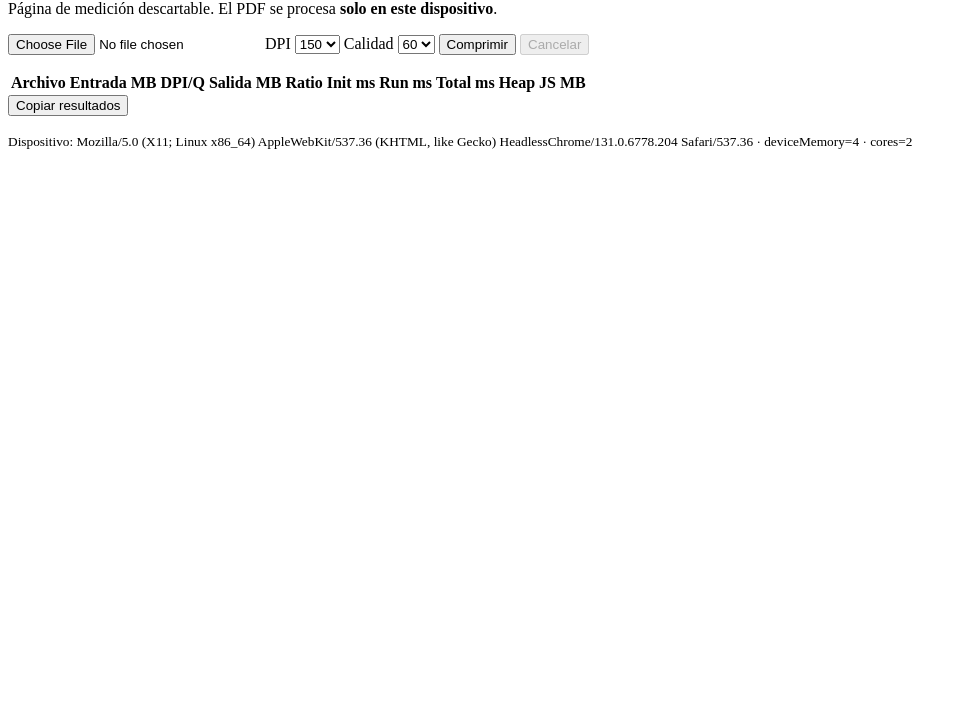
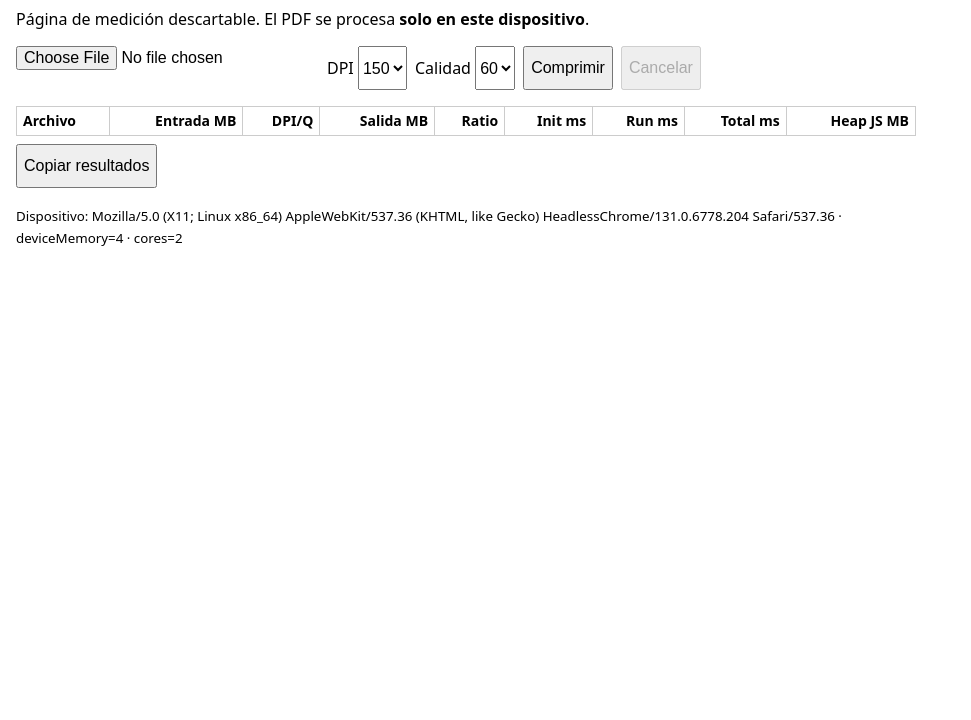
Before and after one commit to whoisarthur12/mi-uni, a plain HTML site: page spikes/s1-ghostscript/csp-sin-wasm.html in a window 1280 px wide. Shown: the part 80-800 px from the top of the page, without its empty margins (0-971 px from the left). Drawn offline with Linux system fonts and the light colour scheme.

Commit message:
fix(s1): mover estilos a style.css para cumplir la CSP
Co-Authored-By: Claude Opus 5.5 <noreply@anthropic.com>
Claude-Session: https://claude.ai/code/session_01Hj2fPSFEha6PE23MgXqxeF

```diff
--- a/spikes/s1-ghostscript/csp-sin-wasm.html
+++ b/spikes/s1-ghostscript/csp-sin-wasm.html
@@ -5,12 +5,7 @@
 <meta name="viewport" content="width=device-width, initial-scale=1">
 <meta http-equiv="Content-Security-Policy" content="default-src 'self'; script-src 'self'; worker-src 'self'; connect-src 'self'; img-src 'self' data: blob:; object-src 'none'; base-uri 'none'">
 <title>Spike S1 — CSP SIN wasm-unsafe-eval</title>
-<style>
-  body{font:16px/1.4 system-ui,sans-serif;margin:16px;max-width:900px}
-  table{border-collapse:collapse;width:100%;font-size:14px}td,th{border:1px solid #ccc;padding:4px 6px;text-align:right}
-  th:first-child,td:first-child{text-align:left} button,input,select{min-height:44px;font-size:16px}
-  .row{display:flex;gap:8px;flex-wrap:wrap;align-items:center;margin:8px 0}
-</style>
+<link rel="stylesheet" href="./style.css">
 </head>
 <body>
 <h1>Spike S1 — CSP SIN wasm-unsafe-eval</h1>
--- /dev/null
+++ b/spikes/s1-ghostscript/style.css
@@ -0,0 +1,4 @@
+  body{font:16px/1.4 system-ui,sans-serif;margin:16px;max-width:900px}
+  table{border-collapse:collapse;width:100%;font-size:14px}td,th{border:1px solid #ccc;padding:4px 6px;text-align:right}
+  th:first-child,td:first-child{text-align:left} button,input,select{min-height:44px;font-size:16px}
+  .row{display:flex;gap:8px;flex-wrap:wrap;align-items:center;margin:8px 0}
```
Also changed, not shown: spikes/s1-ghostscript/index.html (+1 -6 lines).
